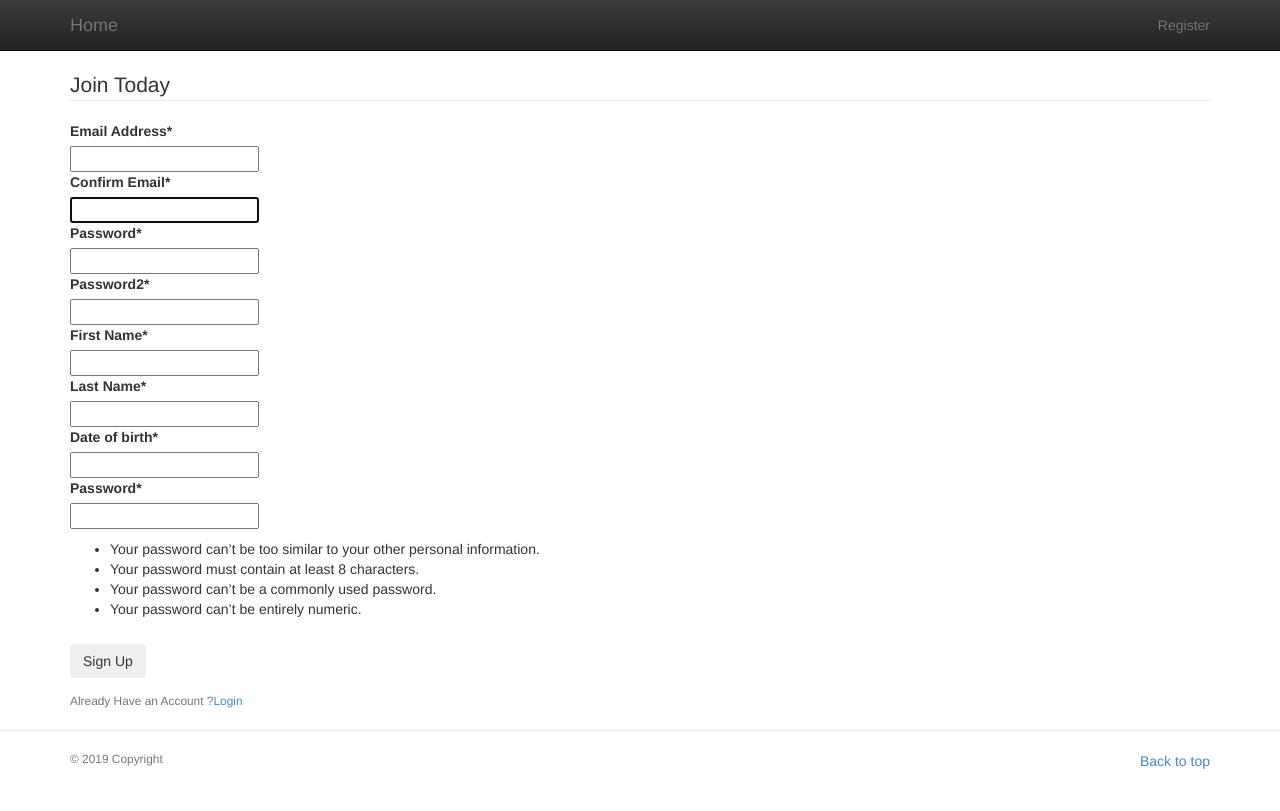
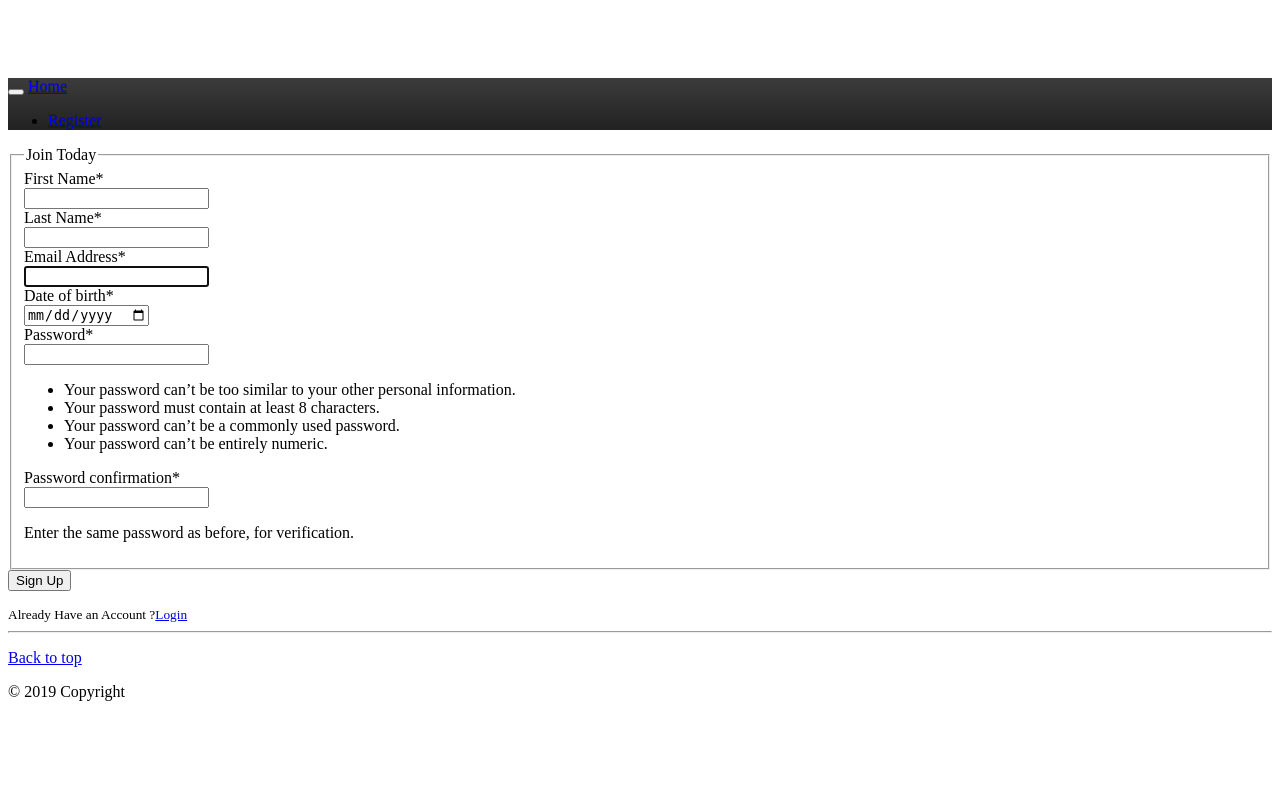
Before and after one commit to akshatz123/SocialNetworking-project, a Django app: template socialnetworking_project/users/templates/users/register.html in a window 1280 px wide. After the commit the page ends 701 px from the top, so only its background shows below. Run offline with Django 3.2, Linux system fonts and the light colour scheme; the template is opened without the code that fills it: values that come from a table or form of the project are taken from there, others are empty; some libraries are stand-ins or nearby versions.

Commit message:
Added Date field

```diff
--- a/socialnetworking_project/post/forms.py
+++ b/socialnetworking_project/post/forms.py
@@ -4,14 +4,17 @@
 User = get_user_model()
 
 
+class DateInput(forms.DateInput):
+    input_type = 'date'
+
+
 class UserRegisterForm(UserCreationForm):
     username = forms.EmailField(label= 'Email Address')
-    email = forms.EmailField(label='Confirm Email')
     password = forms.CharField(widget=forms.PasswordInput)
     password2 = forms.CharField(widget=forms.PasswordInput)
     first_name = forms.CharField(label='First Name')
     last_name = forms.CharField(label='Last Name')
-    dateofbirth = forms.DateField(label='Date of birth')
+    dateofbirth = forms.DateField(label='Date of birth', widget=DateInput)
 
     class Meta:
         model = get_user_model()
--- a/socialnetworking_project/post/templates/base.html
+++ b/socialnetworking_project/post/templates/base.html
@@ -8,13 +8,12 @@
         <meta name="author" content="">
 
         <title>{% block title %}Django note{% endblock title %}</title>
-        {% block stylesheets %}
-        <link rel="stylesheet" href="{% static 'socialnetworking_project/bootstrap.min.css' %}" />
-        <link rel="stylesheet" href="{% static 'socialnetworking_project/bootstrap-theme.min.css' %}" />
-        <link rel="stylesheet" href="{% static 'socialnetworking_project/theme.css' %}" />
-        {% endblock stylesheets %}
+            {% block stylesheets %}
+                <link rel="stylesheet" href="{% static 'socialnetworking_project/bootstrap.css.map' %}" />
+                <link rel="stylesheet" href="{% static 'socialnetworking_project/bootstrap-theme.min.css' %}" />
+                <link rel="stylesheet" href="{% static 'socialnetworking_project/theme.css' %}" />
+            {% endblock stylesheets %}
     </head>
-
     {% block scriptload %}
     <script src="https://ajax.googleapis.com/ajax/libs/jquery/1.11.0/jquery.min.js"></script>
     <script src="{% static 'socialnetworking_project/js/bootstrap.min.js' %}"></script>
@@ -49,18 +48,6 @@
                 </div>
             </div>
         </div>
-        {% if messages %}
-        <div class='container'>
-            <ul class="messages">
-            {% for message in messages %}
-            <li id="message_{{ forloop.counter }}" {% if message.tags %} class="alert alert-{{ message.tags }}"
-                {% endif %}>
-                {{ message }}
-            </li>
-            {% endfor %}
-            </ul>
-        </div>
-        {% endif %}
 
         <div class="container theme-showcase" role="main">
             {% block body %}
--- a/socialnetworking_project/post/templates/post/dashboard.html
+++ /dev/null
@@ -1,2 +0,0 @@
-{% extends 'base.html' %}
-{% load static %}
--- a/socialnetworking_project/socialnetworking_project/urls.py
+++ b/socialnetworking_project/socialnetworking_project/urls.py
@@ -20,5 +20,4 @@
     path('admin/', admin.site.urls),
     path('users/', include('users.urls'), name='users'),
     path('post/', include('post.urls'), name='posts'),
-
 ]
--- a/socialnetworking_project/users/forms.py
+++ b/socialnetworking_project/users/forms.py
@@ -2,37 +2,25 @@
 from django.forms import ModelForm
 from django.contrib.auth.models import User
 from django.contrib.auth.forms import UserCreationForm
-
-
-# class UserRegisterForm(UserCreationForm):
-#     email = forms.EmailField()
-#
-#     class Meta:
-#         model = User
-#         fields = ['username', 'email', 'password1', 'password2', ]
-
-from django import forms
-
 from .models import User
 
 
-class UserRegisterForm(forms.ModelForm):
+class DateInput(forms.DateInput):
+    input_type = 'date'
+
+
+class UserRegisterForm(UserCreationForm):
     username = forms.EmailField(label= 'Email Address')
-    email = forms.EmailField(label='Confirm Email')
-    password = forms.CharField(widget=forms.PasswordInput)
-    confirm_password = forms.CharField(widget=forms.PasswordInput)
     first_name = forms.CharField(label='First Name')
     last_name = forms.CharField(label='Last Name')
-    dateofbirth = forms.DateField(label='Date of birth')
+    dateofbirth = forms.DateField(label='Date of birth', widget=DateInput)
 
     class Meta:
         model = User
         fields =[
-            'username',
-            'email',
-            'password',
-            'confirm_password',
             'first_name',
             'last_name',
-            'dateofbirth'
+            'username',
+            'dateofbirth',
+
         ]
```
Also changed, not shown: socialnetworking_project/post/migrations/0003_post.py (added), 1 other file.
